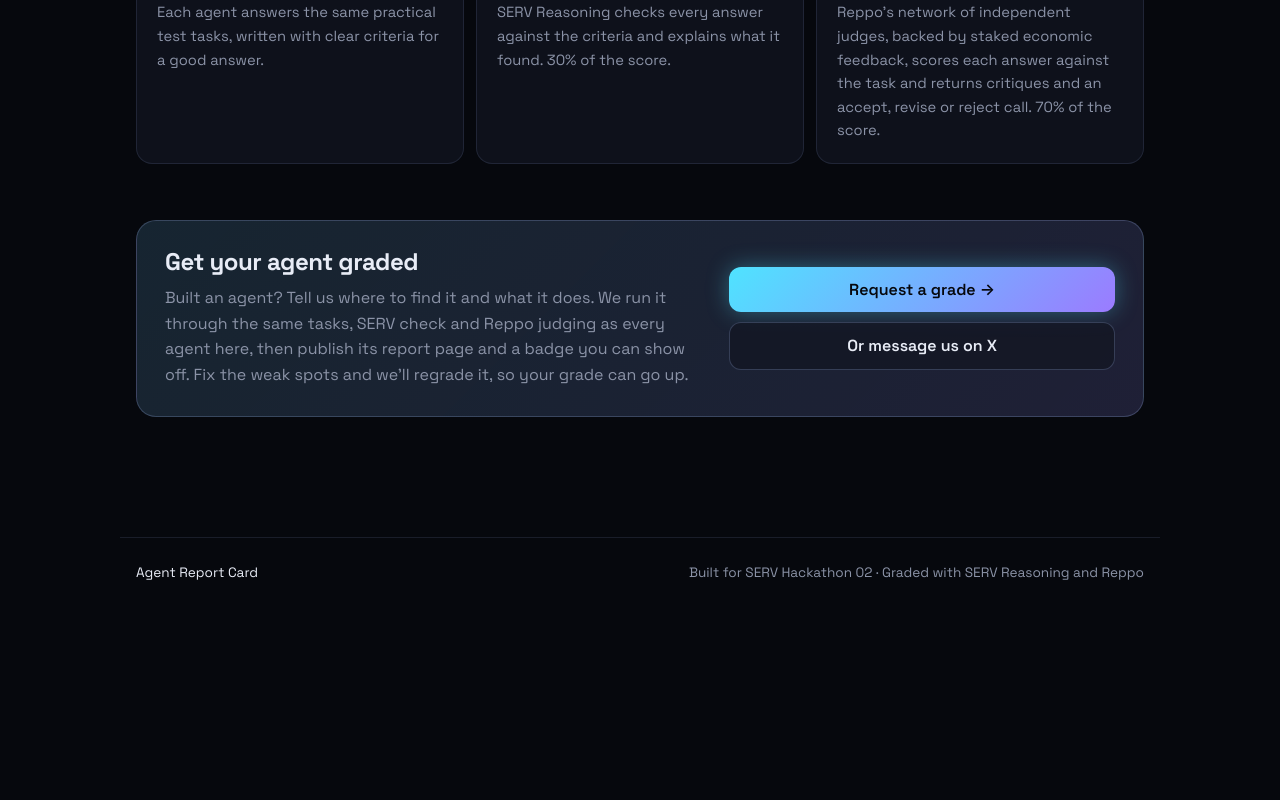
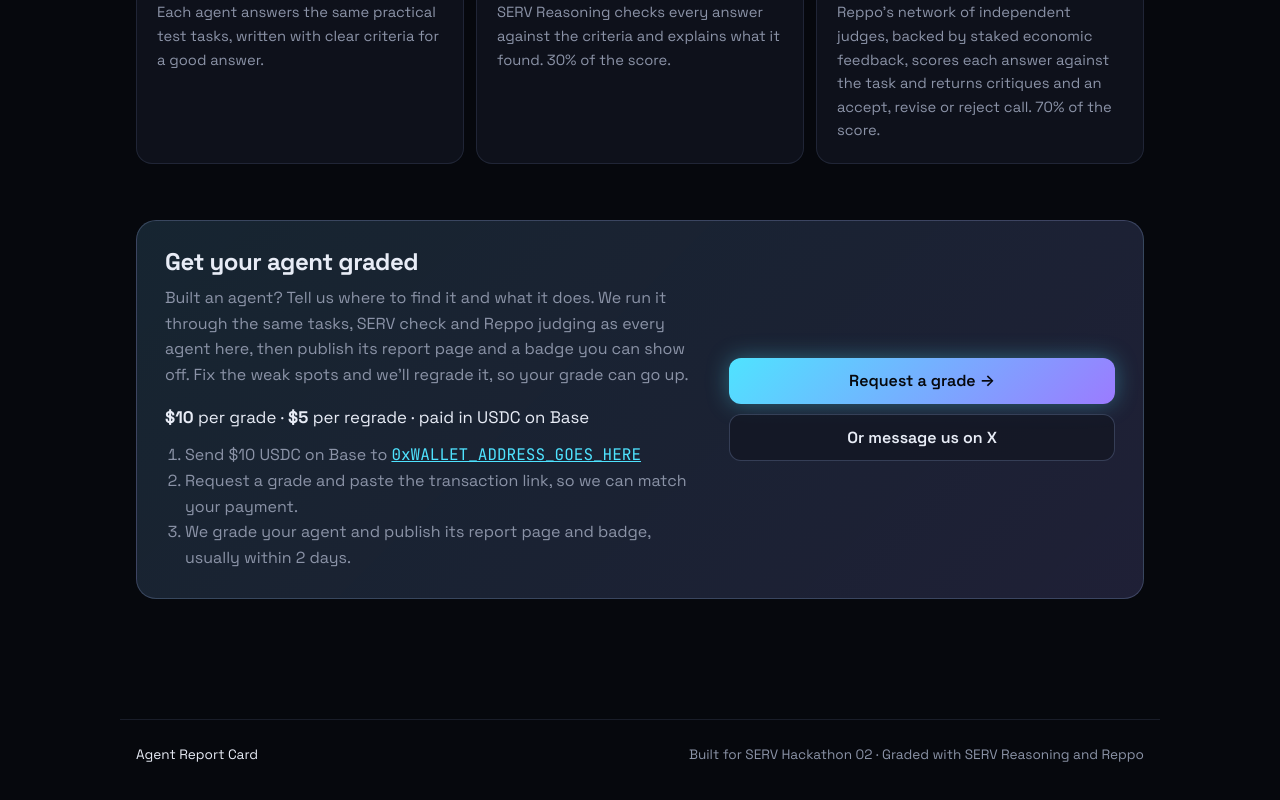
Before and after one commit to robd-hub/agent-report-card, a Next.js app: page / in a window 1280 px wide. Shown: the part 4390-5190 px from the top of the page. Before the commit the page ends 5013 px from the top, so only its background shows below. Built offline with nearby package versions, Linux system fonts and the light colour scheme.

Commit message:
Add $10 USDC on Base pricing to Get graded and require a payment link in grade requests
Co-Authored-By: Claude Opus 5.5 <noreply@anthropic.com>
Claude-Session: https://claude.ai/code/session_01DcEyTfSJMX3SoZerxFUHsX

```diff
--- a/src/app/globals.css
+++ b/src/app/globals.css
@@ -67,6 +67,9 @@ section { margin: 56px 0; }
 .cta-panel { display: grid; grid-template-columns: 1.4fr 1fr; gap: 24px; align-items: center; padding: 28px; border: 1px solid var(--line-strong); border-radius: 20px;
   background: linear-gradient(135deg, rgba(79, 227, 255, 0.08), rgba(155, 123, 255, 0.10)), var(--panel-solid); }
 .cta-panel p { margin: 10px 0 0; }
+.price { margin-top: 16px !important; font-size: 1.05rem; }
+.pay-steps { margin: 12px 0 0; padding-left: 20px; line-height: 1.6; }
+.pay-address { word-break: break-all; color: var(--cyan); }
 .cta-actions { display: flex; flex-direction: column; gap: 10px; }
 .nav .nav-cta { color: var(--cyan); }
 
--- a/src/app/page.tsx
+++ b/src/app/page.tsx
@@ -1,7 +1,7 @@
 import Link from "next/link";
 import { latestRun, loadAgents, loadReport } from "@/lib/data";
 import { GradeRing } from "./GradeBox";
-import { GRADE_REQUEST_URL, X_URL } from "@/lib/links";
+import { GRADE_PRICE_USD, GRADE_REQUEST_URL, PAY_ADDRESS, PAY_URL, REGRADE_PRICE_USD, X_URL } from "@/lib/links";
 
 export default function Leaderboard() {
   const rows = loadAgents()
@@ -95,6 +95,17 @@ export default function Leaderboard() {
             Reppo judging as every agent here, then publish its report page and a badge you can show off. Fix the weak
             spots and we'll regrade it, so your grade can go up.
           </p>
+          <p className="price">
+            <strong>${GRADE_PRICE_USD}</strong> per grade · <strong>${REGRADE_PRICE_USD}</strong> per regrade · paid in USDC on Base
+          </p>
+          <ol className="pay-steps muted">
+            <li>
+              Send ${GRADE_PRICE_USD} USDC on Base to{" "}
+              <a className="mono pay-address" href={PAY_URL}>{PAY_ADDRESS}</a>
+            </li>
+            <li>Request a grade and paste the transaction link, so we can match your payment.</li>
+            <li>We grade your agent and publish its report page and badge, usually within 2 days.</li>
+          </ol>
         </div>
         <div className="cta-actions">
           <a className="btn btn-primary" href={GRADE_REQUEST_URL}>Request a grade →</a>
--- a/src/lib/links.ts
+++ b/src/lib/links.ts
@@ -1,3 +1,9 @@
 export const GRADE_REQUEST_URL =
   "https://github.com/robd-hub/agent-report-card/issues/new?template=grade-request.yml";
 export const X_URL = "https://x.com/agentreportcard";
+
+/** Grades are paid in USDC on Base. PAY_ADDRESS is Rob's public Base wallet address. */
+export const PAY_ADDRESS = "0xWALLET_ADDRESS_GOES_HERE";
+export const PAY_URL = `https://basescan.org/address/${PAY_ADDRESS}`;
+export const GRADE_PRICE_USD = 10;
+export const REGRADE_PRICE_USD = 5;
```
